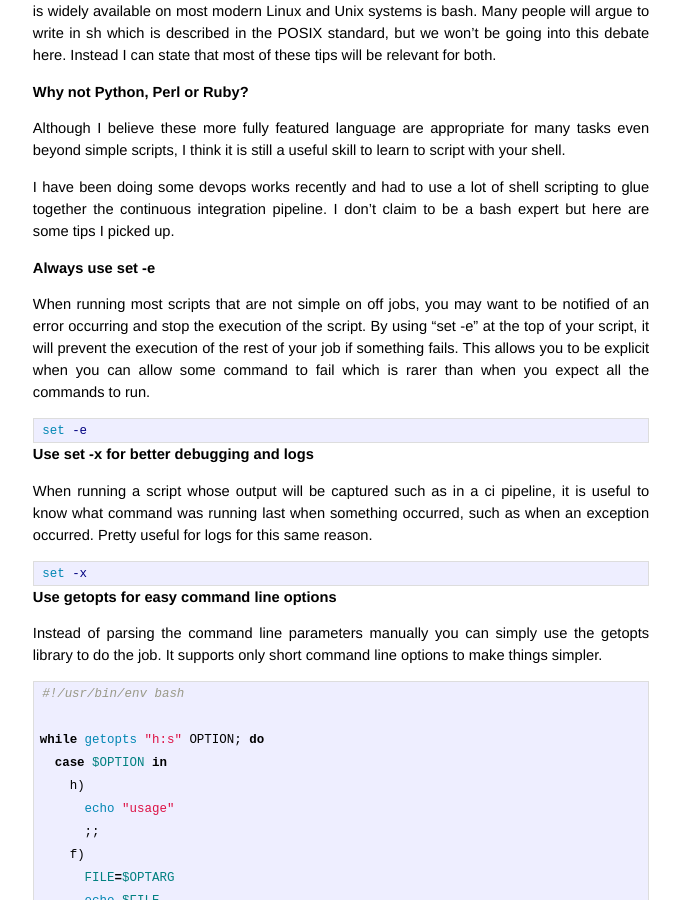
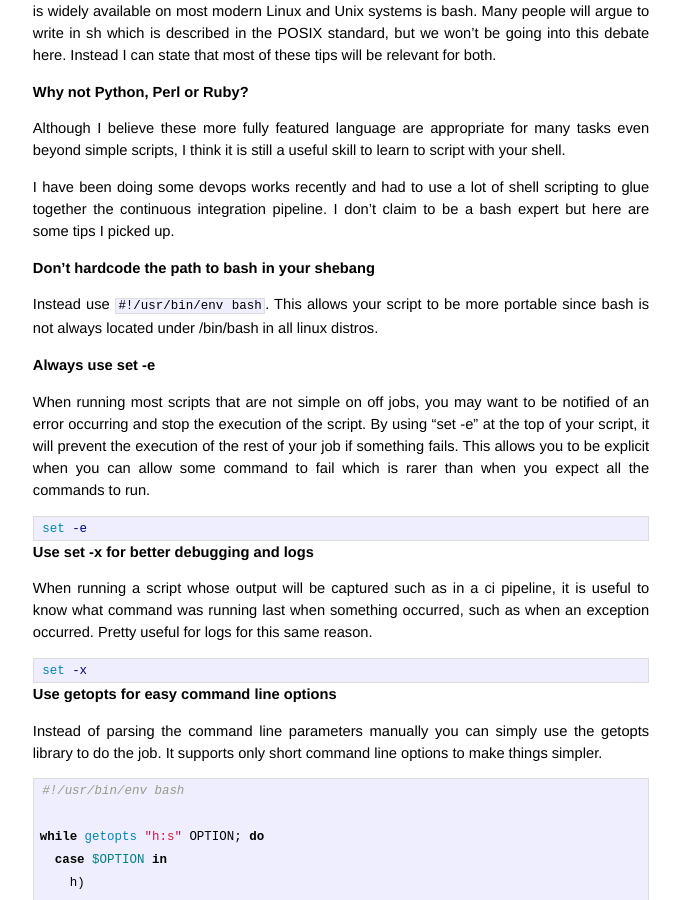
Before and after one commit to jonfk/jonfk.ca, a Jekyll site: the page built from _posts/2015-02-20-2015-Some-notes-on-bash-scripting.md, in a window 1280 px wide and 900 px high, scrolled down 301 px. Shown: the whole window, without its empty margins (299-979 px from the left). Built offline with Jekyll 4.4.1, drawn with Linux system fonts in a browser that asks for light colours; Markdown is read by kramdown in place of the engine named in the settings.

Commit message:
FIXED some formatting in post

````diff
--- a/_posts/2015-02-20-2015-Some-notes-on-bash-scripting.md
+++ b/_posts/2015-02-20-2015-Some-notes-on-bash-scripting.md
@@ -22,6 +22,10 @@ simple scripts, I think it is still a useful skill to learn to script with your
 I have been doing some devops works recently and had to use a lot of shell scripting to glue together
 the continuous integration pipeline. I don't claim to be a bash expert but here are some tips I picked up.
 
+##Don't hardcode the path to bash in your shebang
+Instead use ```#!/usr/bin/env bash```. This allows your script to be more portable since bash
+is not always located under /bin/bash in all linux distros.
+
 ##Always use set -e
 When running most scripts that are not simple on off jobs, you may want to be notified of an error
 occurring and stop the execution of the script. By using "set -e" at the top of your script, it
@@ -33,6 +37,7 @@ commands to run.
 set -e
 ```
 
+
 ##Use set -x for better debugging and logs
 When running a script whose output will be captured such as in a ci pipeline, it is useful
 to know what command was running last when something occurred, such as when an exception
@@ -41,6 +46,7 @@ occurred. Pretty useful for logs for this same reason.
 ```bash
 set -x
 ```
+
 
 ##Use getopts for easy command line options
 Instead of parsing the command line parameters manually you can simply use the getopts
````
